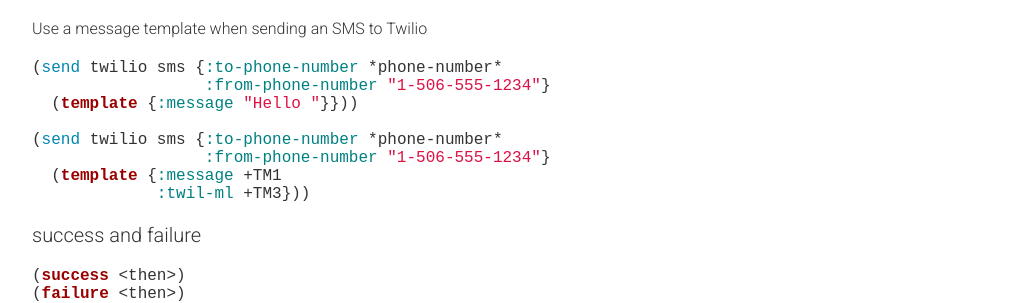
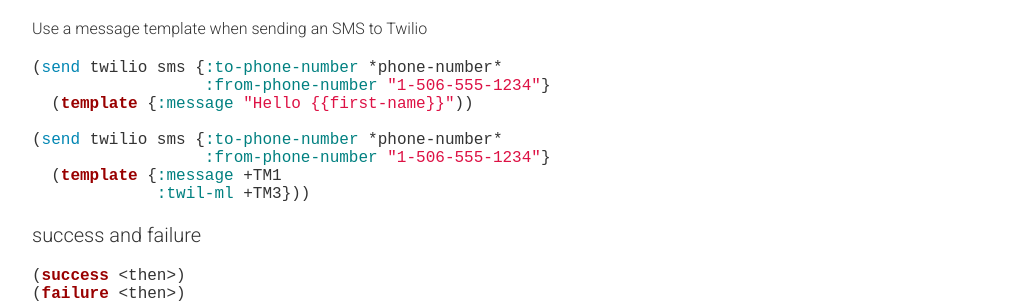
Before and after one commit to ianbishop/userevents.github.io, a Jekyll site: the page built from docs/then.md, in a window 1280 px wide and 900 px high, scrolled down 5398 px. Shown: the part 165-468 px from the top of the window, without its empty margins (0-1022 px from the left). Built offline with Jekyll 4.4.1, drawn with Linux system fonts in a browser that asks for light colours; Markdown is read by kramdown in place of the engine named in the settings.

Commit message:
Update then.md

```diff
--- a/docs/then.md
+++ b/docs/then.md
@@ -365,7 +365,7 @@
 {% highlight clojure %}
 (send twilio sms {:to-phone-number *phone-number*
                   :from-phone-number "1-506-555-1234"}
-  (template {:message "Hello {{"{{first-name}}"}}))
+  (template {:message "Hello {{ "{{first-name" }}}}"))
 
 (send twilio sms {:to-phone-number *phone-number*
                   :from-phone-number "1-506-555-1234"}
```
